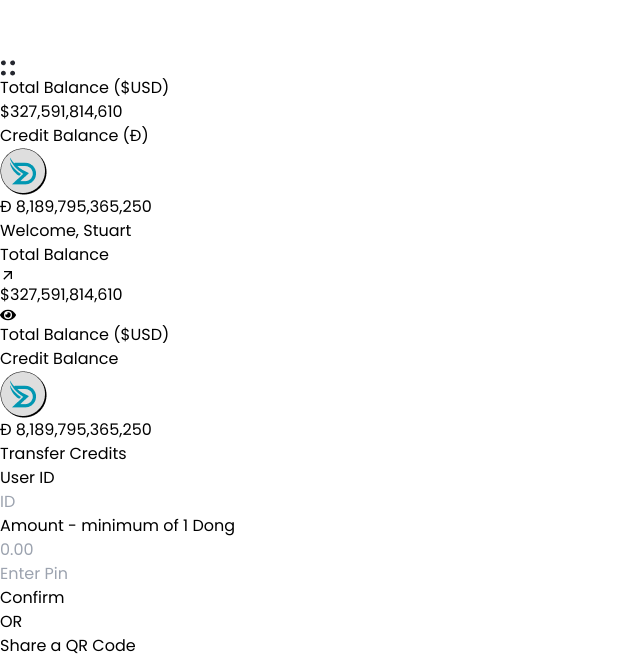
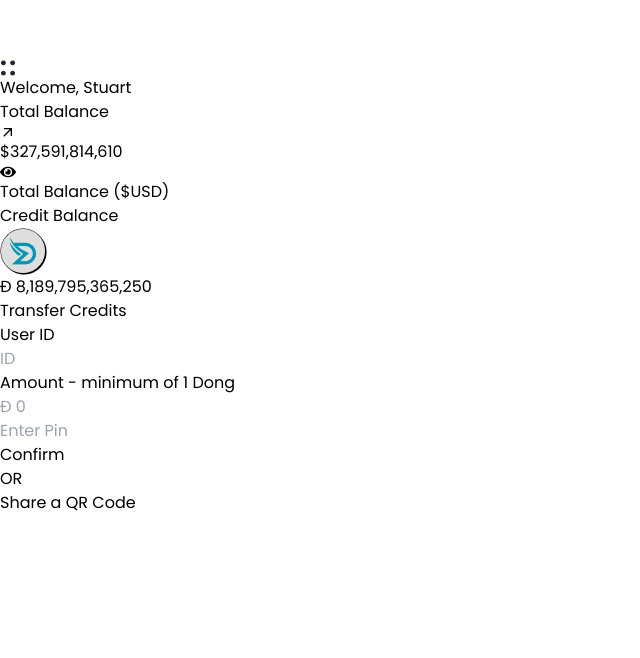
Before and after one commit to talha2224/Dong, a React (Vite) app: page /transfer in a window 1280 px wide. Shown: the part 1493-2151 px from the top of the page, without its empty margins (0-640 px from the left). After the commit the page ends 2008 px from the top, so only its background shows below. Built offline with nearby package versions, Linux system fonts and the light colour scheme.

Commit message:
changes done

```diff
--- a/src/pages/BuyPage.jsx
+++ b/src/pages/BuyPage.jsx
@@ -21,7 +21,10 @@ const BuyPage = () => {
             <DashboardNav />
 
 
-                <div className='w-[100%] bg-[#FAF8F8] rounded-3xl shadow-xl border border-[#FFFEFE] mt-10 py-3 px-5 sm:hidden'>
+            <div className='flex justify-center items-start gap-x-4 mt-[5rem] flex-wrap'>
+
+
+                <div className='w-[100%] sm:w-[24rem] bg-[#FAF8F8] rounded-3xl shadow-xl border border-[#FFFEFE] py-3 px-5'>
 
                     <div className='flex justify-between items-center mt-3 sm:mt-7'>
                         <p className='text-[#a7a7a7] text-lg hidden md:block font-semibold'>Welcome, Stuart</p>
@@ -48,9 +51,7 @@ const BuyPage = () => {
 
                 </div>
 
-            <div className='flex justify-center items-start gap-x-7 mt-[1rem] flex-wrap'>
-
-                <div className='w-[25rem] mt-2'>
+                <div className=' w-[100%] sm:w-[24rem] mt-2'>
 
                     <div className='w-[100%] bg-[#FAF8F8] rounded-3xl shadow-xl border border-[#FFFEFE] py-3 px-5'>
 
@@ -83,11 +84,11 @@ const BuyPage = () => {
                 </div>
 
                 <div className='mt-2 flex justify-center items-center flex-col '>
-                    <img src={Cards} alt="" />
-                    <img src={Add} alt="" className='mt-3 cursor-pointer' onClick={() => setopenModel(!openModel)} />
+                    <img src={Cards} alt="" className='w-[100%] sm:w-[24rem]' />
+                    <img src={Add} alt="" className='mt-3 cursor-pointer w-[100%] sm:w-[24rem]' onClick={() => setopenModel(!openModel)} />
                 </div>
 
-                <div className='w-[25rem] mt-2 mb-4 sm:mb-0'>
+                <div className='w-[100%] sm:w-[24rem] mt-2 mb-4 sm:mb-0'>
 
 
                     <div className='w-[100%] bg-[#FAF8F8] rounded-3xl shadow-xl border border-[#FFFEFE] py-3 px-5'>
@@ -172,7 +173,7 @@ const BuyPage = () => {
 
             {openModel && (
                 <div className="fixed inset-0 bg-black bg-opacity-50 flex justify-center items-center z-50"> {/* z-index for overlay */}
-                    <div className="bg-white rounded-2xl p-6 w-[25rem] shadow-lg">
+                    <div className="bg-white rounded-2xl p-6 w-[24rem] shadow-lg">
                         <div className="flex justify-between items-center mb-4">
                             <div className='flex items-center gap-x-2'>
                                 <h2 className="text-lg font-medium">Add new card</h2>
--- a/src/pages/TransfferPage.jsx
+++ b/src/pages/TransfferPage.jsx
@@ -36,25 +36,10 @@ const TransfferPage = () => {
         <div className='px-3 sm:px-10 py-4 bg-[#F7F7F7] w-screen h-screen'>
             <DashboardNav />
 
-            <div className='flex justify-center items-center flex-col'>
+            <div className='flex justify-center items-start gap-x-10 mt-10 flex-wrap'>
 
-                <div className='w-[100%] md:w-[70%] h-[5rem] rounded-md px-3 bg-[#FAF8F8] border border-[#FFFEFE] mt-10 hidden sm:flex justify-center items-center gap-x-7 flex-wrap'>
-                    <div className='sm:mt-0 mt-1'>
-                        <p className='text-[#a7a7a7] sm:text-base text-sm'>Total Balance ($USD)</p>
-                        <h1 className='text-2xl font-semibold'>$327,591,814,610</h1>
-                    </div>
-                    <div className='sm:mt-0 mt-1'>
-                        <p className='text-[#a7a7a7] sm:text-base text-sm'>Credit Balance (Đ)</p>
-                        <div className='flex gap-x-3 items-center'>
-                            <img src={Coin} alt="" className='h-[2rem]' />
-                            <div>
-                                <h1 className='font-medium'>Đ 8,189,795,365,250</h1>
-                            </div>
-                        </div>
-                    </div>
-                </div>
 
-                <div className='w-[100%] bg-[#FAF8F8] rounded-3xl shadow-xl border border-[#FFFEFE] mt-10 py-3 px-5 sm:hidden'>
+                <div className='w-[100%] sm:w-[25rem] bg-[#FAF8F8] rounded-3xl shadow-xl border border-[#FFFEFE] mt-10 py-3 px-5'>
 
                     <div className='flex justify-between items-center mt-3 sm:mt-7'>
                         <p className='text-[#a7a7a7] text-lg hidden md:block font-semibold'>Welcome, Stuart</p>
@@ -88,7 +73,7 @@ const TransfferPage = () => {
                     <p className='text-[#000] mt-4 text-sm'>User ID</p>
                     <input type="text" name="" id="" placeholder='ID' className='h-[2.5rem] rounded-md px-3 mt-1 outline-none bg-white w-[100%]' />
                     <p className='text-[#000] mt-4 text-sm'>Amount - <span className=' text-gray-400'>minimum of 1 Dong</span></p>
-                    <input type="number" name="" id="" placeholder='0.00' className='h-[2.5rem] rounded-md px-3 mt-1 outline-none bg-white w-[100%]' />
+                    <input type="number" name="" id="" placeholder='Đ 0' className='h-[2.5rem] rounded-md px-3 mt-1 outline-none bg-white w-[100%]' />
 
                     <div className='h-[2.8rem] rounded-md px-3 mt-4 outline-none bg-white w-[100%] flex justify-between items-center cursor-pointer' onClick={() => setIsDropdownOpen(!isDropdownOpen)}>
                         <input type='number' className='text-[#a7a7a7] bg-transparent flex-1 outline-none' placeholder='Enter Pin'/>
@@ -101,6 +86,8 @@ const TransfferPage = () => {
                     <button onClick={() => setshowQrCode(true)} className='border border-[#0197B2] text-[#0197B2] w-[100%] h-[2.5rem] rounded-md text-sm mt-2'>Share a QR Code</button>
 
                 </div>
+
+                <div></div>
 
             </div>
 
--- a/src/pages/WithdrawPage.jsx
+++ b/src/pages/WithdrawPage.jsx
@@ -21,25 +21,10 @@ const WithdrawPage = () => {
 
         <div className='px-3 sm:px-10 py-4 bg-[#F7F7F7] w-screen h-screen'>
             <DashboardNav />
-            <div className='flex justify-center items-center flex-col'>
 
-                <div className='w-[100%] md:w-[70%] h-[5rem] rounded-md px-3 bg-[#FAF8F8] border border-[#FFFEFE] mt-10 hidden sm:flex justify-center items-center gap-x-7 flex-wrap'>
-                    <div className='sm:mt-0 mt-1'>
-                        <p className='text-[#a7a7a7] sm:text-base text-sm'>Total Balance ($USD)</p>
-                        <h1 className='text-2xl font-semibold'>$327,591,814,610</h1>
-                    </div>
-                    <div className='sm:mt-0 mt-1'>
-                        <p className='text-[#a7a7a7] sm:text-base text-sm'>Credit Balance (Đ)</p>
-                        <div className='flex gap-x-3 items-center'>
-                            <img src={Coin} alt="" className='h-[2rem]' />
-                            <div>
-                                <h1 className='font-medium'>Đ 8,189,795,365,250</h1>
-                            </div>
-                        </div>
-                    </div>
-                </div>
+            <div className='flex justify-center items-start gap-x-10 mt-10 flex-wrap'>
 
-                <div className='w-[100%] bg-[#FAF8F8] rounded-3xl shadow-xl border border-[#FFFEFE] mt-10 py-3 px-5 sm:hidden'>
+                <div className='w-[100%] sm:w-[25rem] bg-[#FAF8F8] rounded-3xl shadow-xl border border-[#FFFEFE] mt-10 py-3 px-5'>
 
                     <div className='flex justify-between items-center mt-3 sm:mt-7'>
                         <p className='text-[#a7a7a7] text-lg hidden md:block font-semibold'>Welcome, Stuart</p>
@@ -65,15 +50,12 @@ const WithdrawPage = () => {
 
 
                 </div>
-
-
-
                 <div className='w-[100%] sm:w-[30rem] bg-[#FAF8F8] rounded-3xl shadow-xl border border-[#FFFEFE] py-3 px-5 mt-3 sm:mt-10 sm:mb-0 mb-4'>
 
                     <p className='text-xl mt-7'>Withdraw Funds</p>
                     <p className='text-[#FF8A65]'>A small fee of 1% or $5 applies when converting credits back to your currency</p>
                     <p className='text-[#000] mt-4 text-sm'>Amount</p>
-                    <input type="number" name="" id="" placeholder='Enter Amount To Withdraw (USD)' className='h-[2.5rem] rounded-md px-3 mt-1 outline-none bg-white w-[100%]' />
+                    <input type="number" name="" id="" placeholder='Enter Amount To Withdraw' className='h-[2.5rem] rounded-md px-3 mt-1 outline-none bg-white w-[100%]' />
                     <input type="number" name="" id="" placeholder='Đ 0' className='h-[2.5rem] rounded-md px-3 mt-5 outline-none bg-white w-[100%]' />
 
                     <p className='mt-8 text-sm'>Payment Method</p>
```
